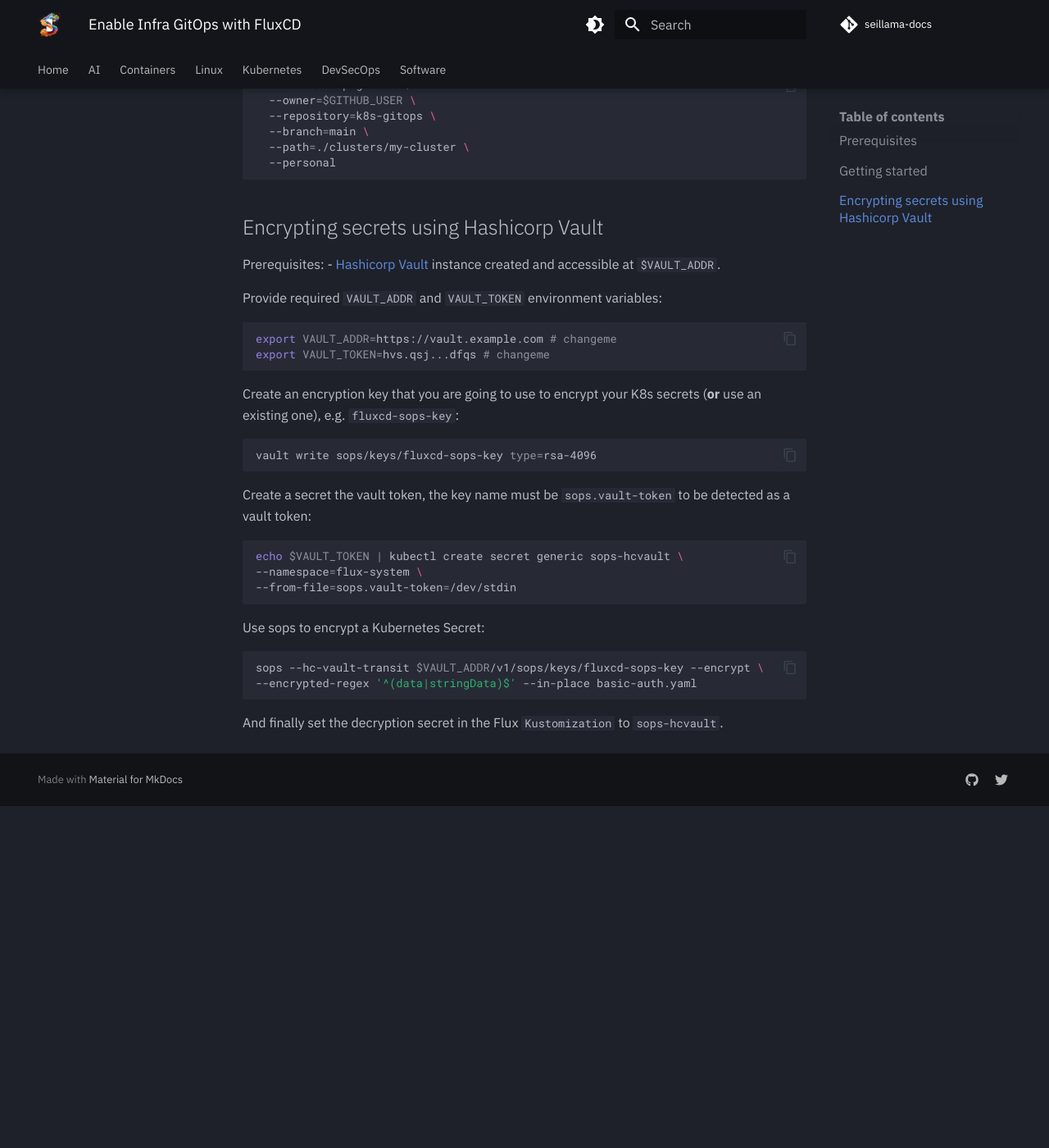
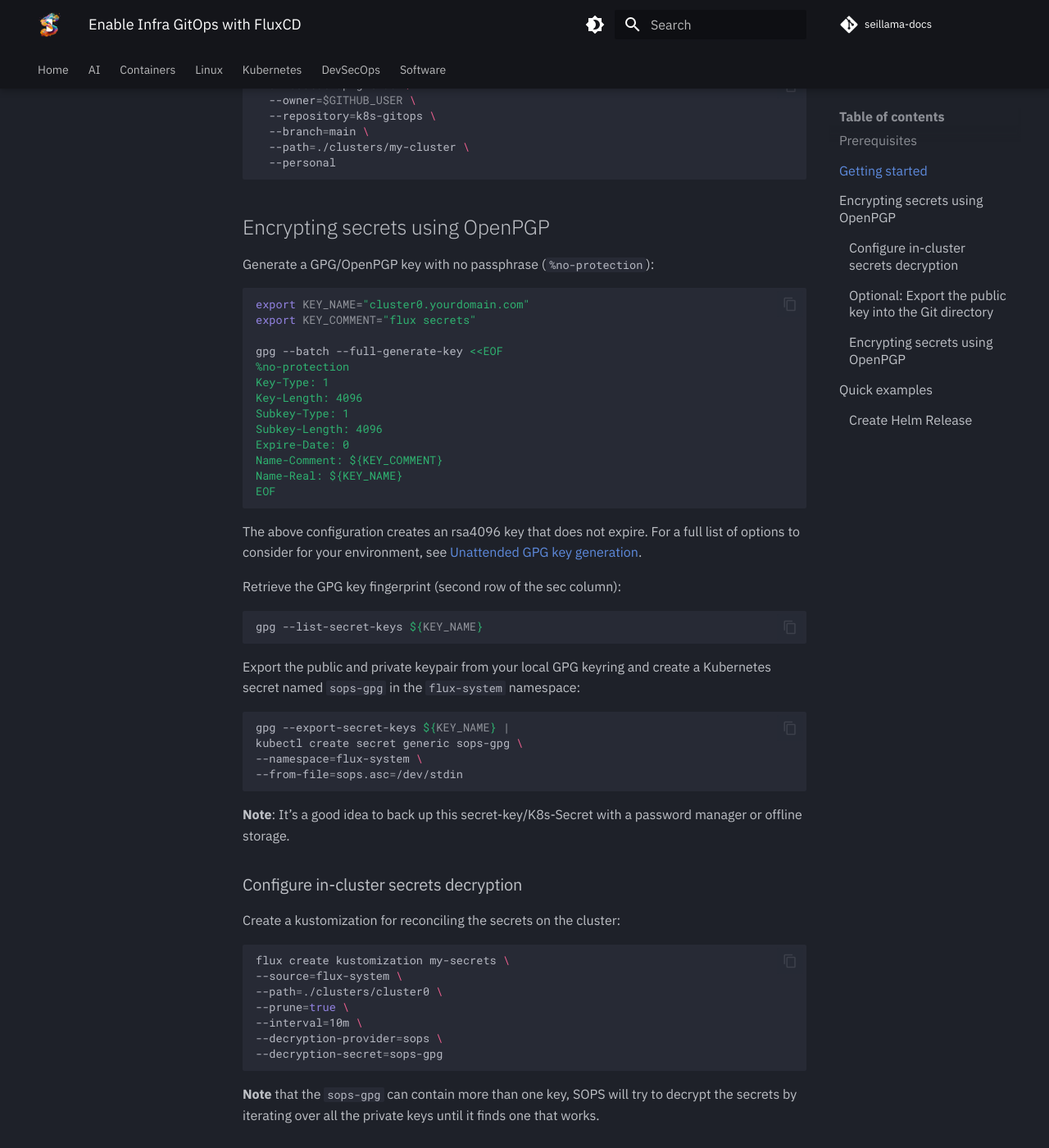
Before and after one commit to seillama-io/seillama-docs, an MkDocs documentation site: the page built from docs/kubernetes/ops/fluxcd.md, in a window 1280 px wide and 1400 px high, scrolled down 839 px. Shown: the whole window at 82% size. Built offline with MkDocs 1.6.1 and Material for MkDocs 9.7.7, drawn with Linux system fonts in a browser that asks for light colours; comment, search, counter and statistics services are not loaded; before the commit the page ends 1822 px from its top, so only the background shows below that; some of the changed text lies outside the part shown.

Commit message:
flux-docs
Signed-off-by: Noé Samaille <noe.samaille@ibm.com>

````diff
--- a/docs/kubernetes/ops/fluxcd.md
+++ b/docs/kubernetes/ops/fluxcd.md
@@ -41,37 +41,115 @@
   --personal
 ```
 
-## Encrypting secrets using Hashicorp Vault
+## Encrypting secrets using OpenPGP
 
-Prerequisites:
-- [Hashicorp Vault](https://developer.hashicorp.com/vault/docs/what-is-vault) instance created and accessible at `$VAULT_ADDR`.
-
-Provide required `VAULT_ADDR` and `VAULT_TOKEN` environment variables:
+Generate a GPG/OpenPGP key with no passphrase (`%no-protection`):
 
 ```sh
-export VAULT_ADDR=https://vault.example.com # changeme
-export VAULT_TOKEN=hvs.qsj...dfqs # changeme
+export KEY_NAME="cluster0.yourdomain.com"
+export KEY_COMMENT="flux secrets"
+
+gpg --batch --full-generate-key <<EOF
+%no-protection
+Key-Type: 1
+Key-Length: 4096
+Subkey-Type: 1
+Subkey-Length: 4096
+Expire-Date: 0
+Name-Comment: ${KEY_COMMENT}
+Name-Real: ${KEY_NAME}
+EOF
 ```
 
-Create an encryption key that you are going to use to encrypt your K8s secrets (**or** use an existing one), e.g. `fluxcd-sops-key`:
+The above configuration creates an rsa4096 key that does not expire. For a full list of options to consider for your environment, see [Unattended GPG key generation](https://www.gnupg.org/documentation/manuals/gnupg/Unattended-GPG-key-generation.html).
+
+Retrieve the GPG key fingerprint (second row of the sec column):
 
 ```sh
-vault write sops/keys/fluxcd-sops-key type=rsa-4096
+gpg --list-secret-keys ${KEY_NAME}
 ```
 
-Create a secret the vault token, the key name must be `sops.vault-token` to be detected as a vault token:
+Export the public and private keypair from your local GPG keyring and create a Kubernetes secret named `sops-gpg` in the `flux-system` namespace:
 
 ```sh
-echo $VAULT_TOKEN | kubectl create secret generic sops-hcvault \
+gpg --export-secret-keys ${KEY_NAME} |
+kubectl create secret generic sops-gpg \
 --namespace=flux-system \
---from-file=sops.vault-token=/dev/stdin
+--from-file=sops.asc=/dev/stdin
 ```
 
-Use sops to encrypt a Kubernetes Secret:
+**Note**: It’s a good idea to back up this secret-key/K8s-Secret with a password manager or offline storage.
+
+### Configure in-cluster secrets decryption
+
+Create a kustomization for reconciling the secrets on the cluster:
 
 ```sh
-sops --hc-vault-transit $VAULT_ADDR/v1/sops/keys/fluxcd-sops-key --encrypt \
---encrypted-regex '^(data|stringData)$' --in-place basic-auth.yaml
+flux create kustomization my-secrets \
+--source=flux-system \
+--path=./clusters/cluster0 \
+--prune=true \
+--interval=10m \
+--decryption-provider=sops \
+--decryption-secret=sops-gpg
 ```
 
-And finally set the decryption secret in the Flux `Kustomization` to `sops-hcvault`.
+**Note** that the `sops-gpg` can contain more than one key, SOPS will try to decrypt the secrets by iterating over all the private keys until it finds one that works.
+
+### Optional: Export the public key into the Git directory
+
+Commit the public key to the repository so that team members who clone the repo can encrypt new files:
+
+```sh
+gpg --export --armor ${KEY_NAME} > ./clusters/cluster0/.sops.pub.asc
+```
+
+Check the file contents to ensure it’s the public key before adding it to the repo and committing.
+
+```sh
+git add ./clusters/cluster0/.sops.pub.asc
+git commit -am 'Share GPG public key for secrets generation'
+```
+
+Team members can then import this key when they pull the Git repository:
+
+```sh
+gpg --import ./clusters/cluster0/.sops.pub.asc
+```
+
+**Note**: The public key is sufficient for creating brand new files. The secret key is required for decrypting and editing existing files because SOPS computes a MAC on all values. When using solely the public key to add or remove a field, the whole file should be deleted and recreated.
+
+### Encrypting secrets using OpenPGP
+
+Generate a Kubernetes secret manifest with `kubectl`:
+
+```sh
+kubectl -n default create secret generic basic-auth \
+--from-literal=user=admin \
+--from-literal=password=change-me \
+--dry-run=client \
+-o yaml > basic-auth.yaml
+```
+
+Encrypt the secret with SOPS using your GPG key:
+
+```sh
+sops encrypt --in-place --pgp ${PUB_KEY_FP} basic-auth.yaml
+```
+
+You can now commit the encrypted secret to your Git repository.
+
+**Note**: Note that you shouldn’t apply the encrypted secrets onto the cluster with kubectl. SOPS encrypted secrets are designed to be consumed by kustomize-controller.
+
+## Quick examples
+
+### Create Helm Release
+
+```sh
+❯ flux create hr open-webui \
+    --target-namespace=chat \
+    --source=HelmRepository/open-webui \
+    --chart=open-webui \
+    --values=../charts/open-webui.values.yaml \
+    --chart-version="6.4.0" --export > ./apps/k8s-home/chat/open-webui.release.yaml
+```
````
